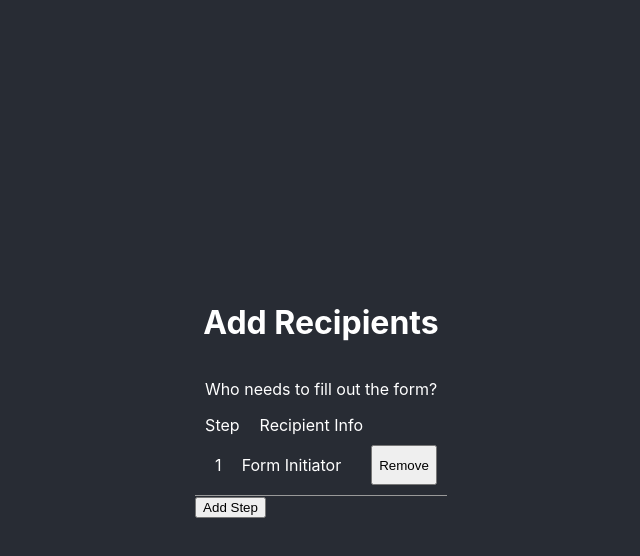
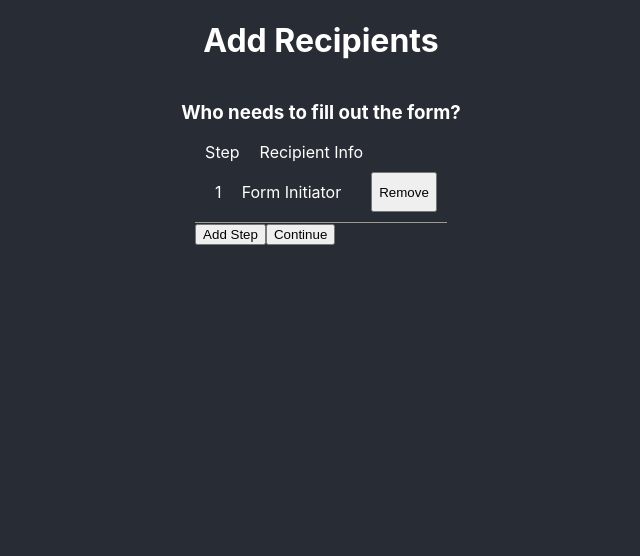
Before and after one commit to nwelchr/informedk12-route-builder, a React (Create React App) app: page / in a window 1280 px wide. Shown: the top 556 px of the page, without its empty margins (319-959 px from the left). Built offline with nearby package versions, Linux system fonts and the light colour scheme.

Commit message:
More cleanup, basic form submit

```diff
--- a/src/App.css
+++ b/src/App.css
@@ -4,6 +4,6 @@
   display: flex;
   flex-direction: column;
   align-items: center;
-  justify-content: center;
+  justify-content: flex-start;
   color: white;
 }
--- a/src/App.js
+++ b/src/App.js
@@ -7,8 +7,6 @@ import FormContainer from "./components/formContainer";
 function App() {
   return (
     <div className="app">
-      <h1>Add Recipients</h1>
-      <p>Who needs to fill out the form?</p>
       <FormContainer />
     </div>
   );
--- a/src/components/formContainer.js
+++ b/src/components/formContainer.js
@@ -7,6 +7,8 @@ const FormContainer = () => {
   const [steps, setSteps] = useState([
     { id: 1, recipientInfo: { name: "Form Initiator", email: "" } },
   ]);
+
+  const [isFormCompleted, setIsFormCompleted] = useState(false);
 
   const handleAddStep = () => {
     const newStep = {
@@ -24,8 +26,23 @@ const FormContainer = () => {
     setSteps(newSteps);
   };
 
-  return (
-    <form>
+  const handleSubmit = () => {
+    setIsFormCompleted(true);
+  };
+
+  return isFormCompleted ? (
+    <div>
+      <h1>Form Completed</h1>
+      <p>Here are all the steps:</p>
+      {steps.map((step) => (
+        <div>{step.id}</div>
+      ))}
+    </div>
+  ) : (
+    <>
+      <h1>Add Recipients</h1>
+      <h3>Who needs to fill out the form?</h3>
+      <form onSubmit={handleSubmit}>
         <header>
           <Label htmlFor="step">Step</Label>
           <Label htmlFor="recipientInfo">Recipient Info</Label>
@@ -36,7 +53,9 @@ const FormContainer = () => {
         <button type="button" onClick={handleAddStep}>
           Add Step
         </button>
+        <button type="submit">Continue</button>
       </form>
+    </>
   );
 };
 
```
Lines whose indentation alone changed are shown as unchanged.
